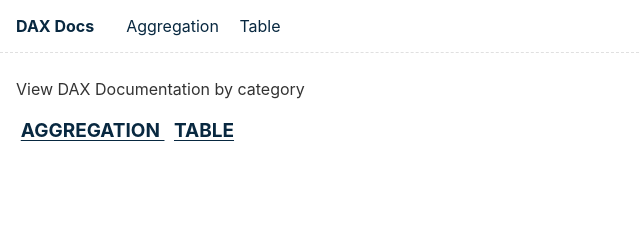
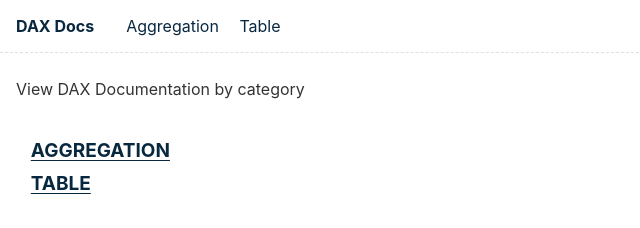
Before and after one commit to GuruDhanush/dax-docs, an Eleventy site: page index.njk in a window 1280 px wide. Shown: the whole page, without its empty margins (0-640 px from the left). Built offline with nearby package versions, Linux system fonts and the light colour scheme; Eleventy itself is replaced by a stand-in of ours; files that its build step writes are made by us from their sources.

Commit message:
added spacing for categories in index page

```diff
--- a/_includes/layouts/base.njk
+++ b/_includes/layouts/base.njk
@@ -28,8 +28,6 @@
     </style>
     <header>
       <h1 class="home"><a href="{{ '/' | url }}">{{ metadata.title }}</a></h1>
-
-      {#- Read more about `eleventy-navigation` at https://www.11ty.dev/docs/plugins/navigation/ #}
       <ul class="nav">
       {%- for entry in collections.all | eleventyNavigation %}
         <li class="nav-item{% if entry.url == page.url %} nav-item-active{% endif %}"><a href="{{ entry.url | url }}">{{ entry.title }}</a></li>
--- a/index.njk
+++ b/index.njk
@@ -4,9 +4,13 @@ layout: layouts/home.njk
 
 <div style="margin: 10px 0px 20px 0px" > View DAX Documentation by category </div>
 
+<ul style="list-style: none; padding: 10px" >
 {% for tag in collections.tagList %}
   {% set tagUrl %}/docs/{{ tag | slug }}/summary{% endset %}
-    <a href="{{ tagUrl | url }}" class="postlist-link">
-      {{ tag | upper }}
-    </a>
+    <li style="margin: 10px 0px">
+      <a href="{{ tagUrl | url }}" class="postlist-link">
+        {{ tag | upper }}
+      </a>
+    </li>
 {% endfor %}
+</ul>
```
